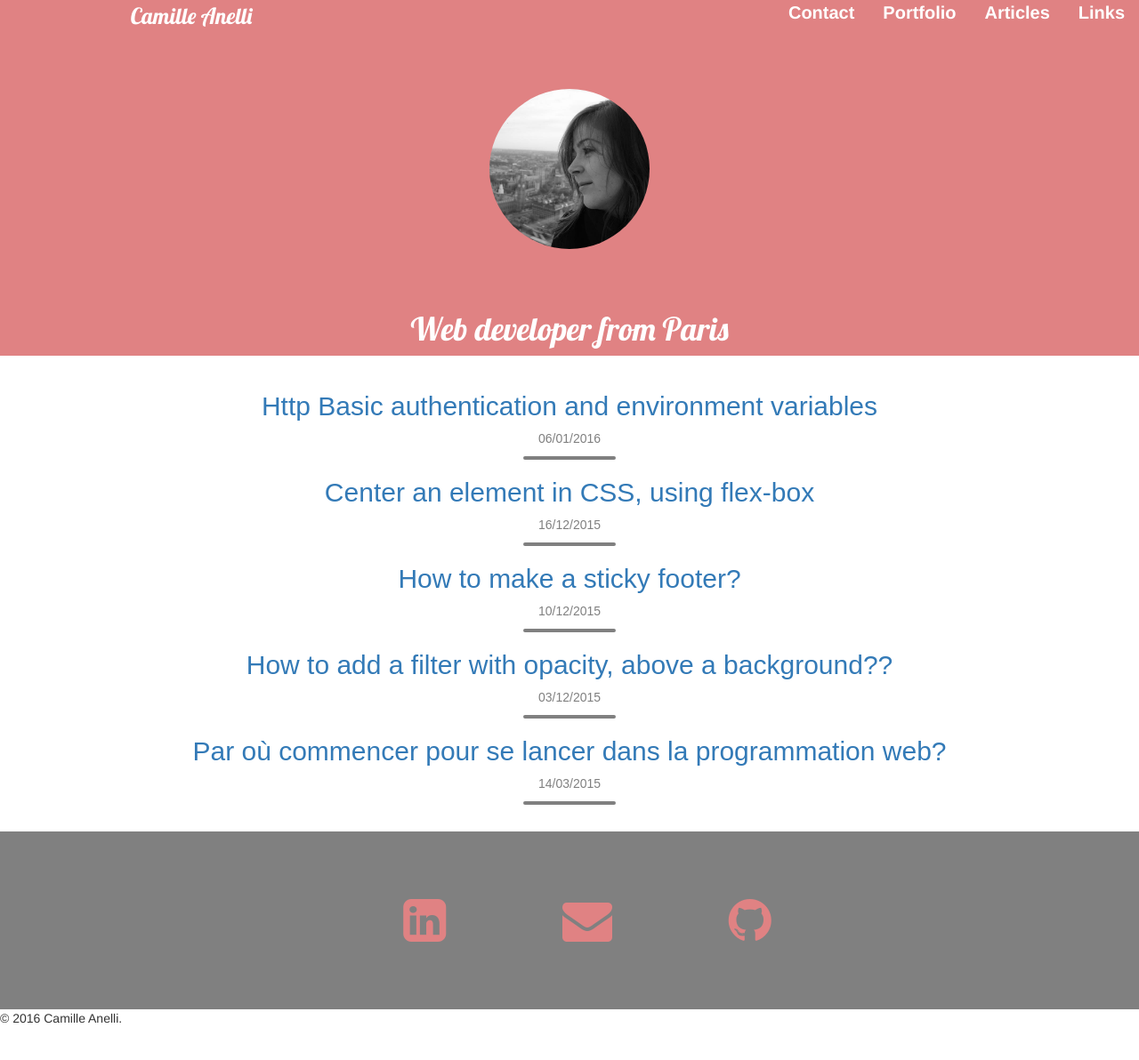
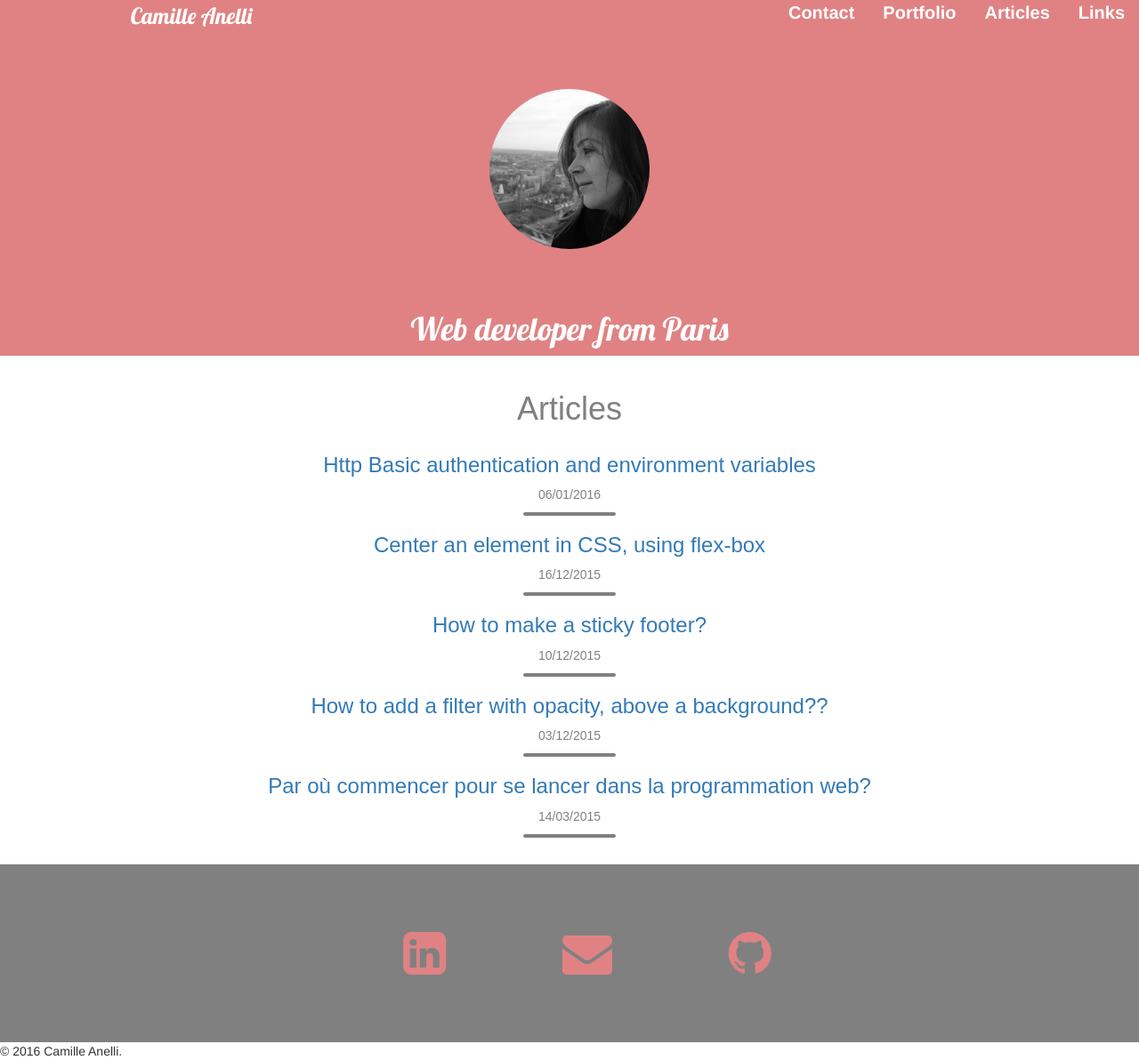
Before and after one commit to camilleanelli/camilleanelli.github.io, a Jekyll site: the page built from index.html, in a window 1280 px wide. Shown: the whole page at 89% size. Built offline with Jekyll 4.4.1, drawn with Linux system fonts in a browser that asks for light colours; nearby versions of some CDN libraries; before the commit the page ends 1155 px from its top, so only the background shows below that.

Commit message:
add title articles

```diff
--- a/index.html
+++ b/index.html
@@ -27,11 +27,12 @@
 </section>
 
 <section id="posts">
+  <h1 class="title-section">Articles</h1>
 
   {% for post in site.posts %}
 
     <div class="card-post text-center">
-      <h2><a href="{{ site.baseurl }}{{ post.url }}">{{ post.title }}</a></h2>
+      <h3><a href="{{ site.baseurl }}{{ post.url }}">{{ post.title }}</a></h3>
       <p class="date">{{ post.date |  date: '%d/%m/%Y'}}<p>
     </div>
 
```
